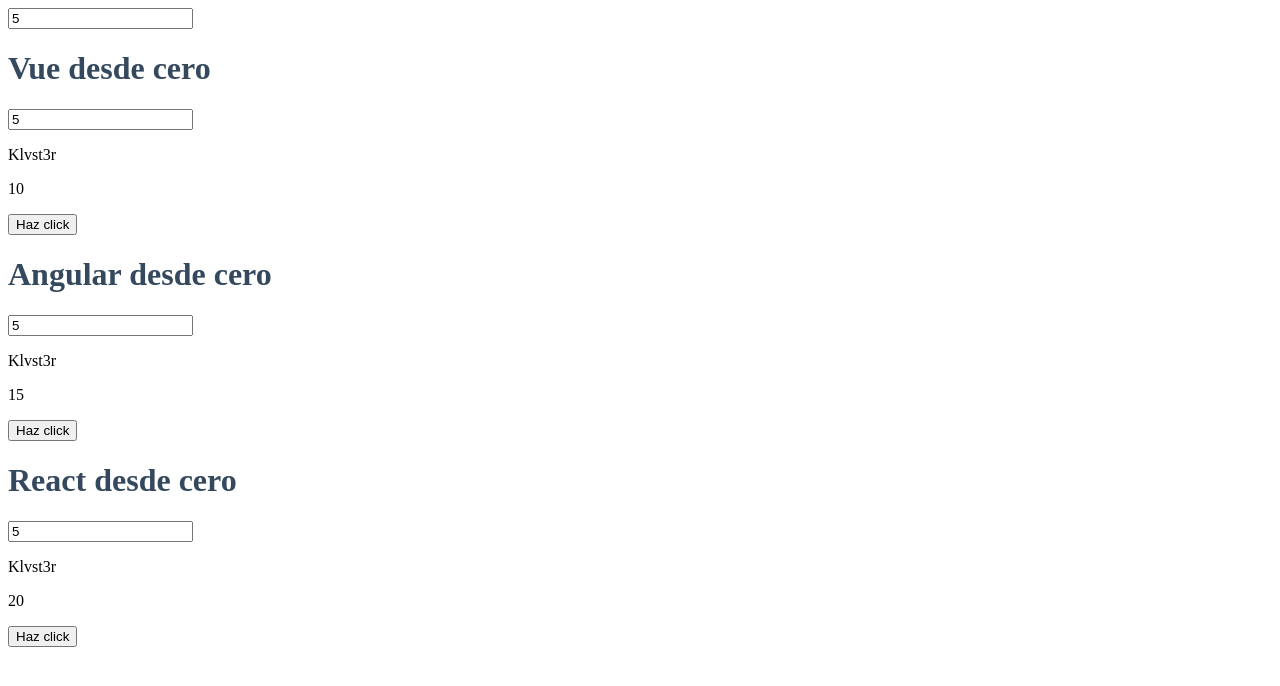
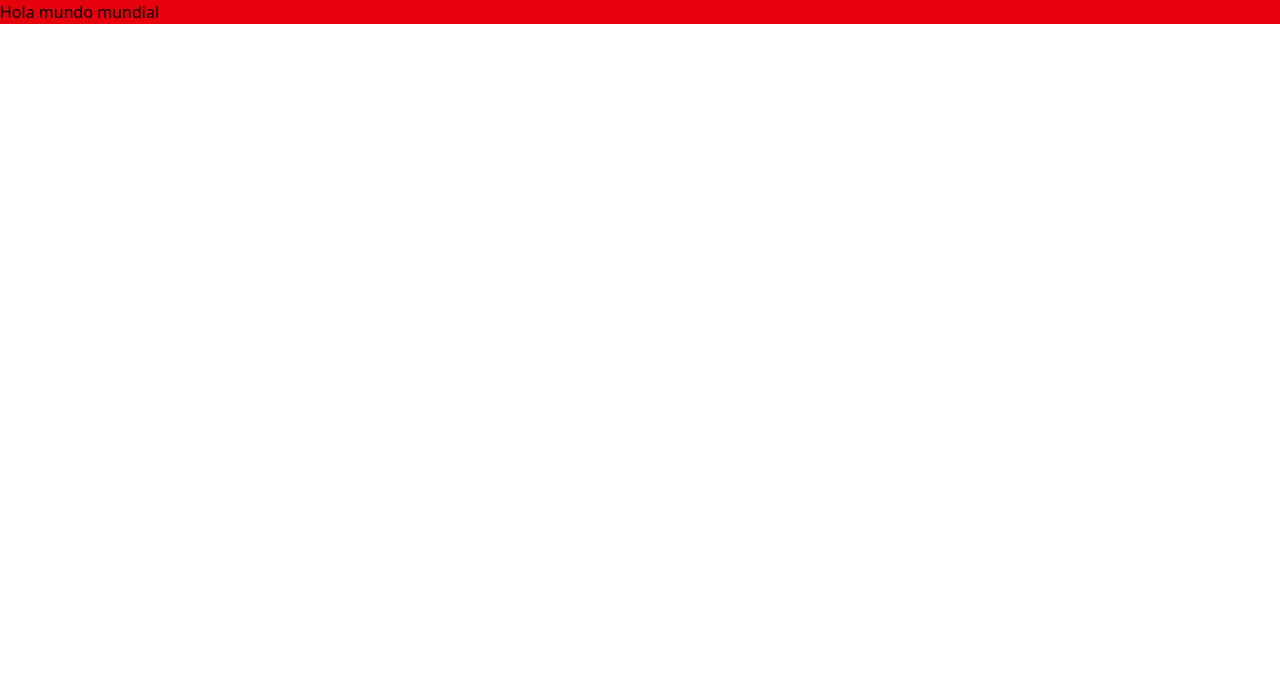
Before and after one commit to Klvst3r/vue3, a Vue app: page / in a window 1280 px wide. Shown: the top 686 px of the page. Built offline with nearby package versions, Linux system fonts and the light colour scheme.

Commit message:
3.5 Uso de inheritsAttrs

```diff
--- a/index.html
+++ b/index.html
@@ -1,10 +1,11 @@
 <!DOCTYPE html>
 <html lang="es">
   <head>
-    <meta charset="UTF-8">
-    <link rel="icon" href="/favicon.ico">
-    <meta name="viewport" content="width=device-width, initial-scale=1.0">
+    <meta charset="UTF-8" />
+    <link rel="icon" href="/favicon.ico" />
+    <meta name="viewport" content="width=device-width, initial-scale=1.0" />
     <title>Mi Proyecto Vue</title>
+    <script src="https://cdn.jsdelivr.net/npm/@tailwindcss/browser@4"></script>
   </head>
   <body>
     <div id="app"></div>
--- a/src/App.vue
+++ b/src/App.vue
@@ -1,44 +1,9 @@
 <script setup>
-//1. Importamos ref
-import { ref } from 'vue'
-
-// 2. Importar el componente Detail course
-import DetailCourse from './components/DetailCourse.vue'
-
-let courses = [
-  {
-    title: 'Vue desde cero',
-    professor: 'Klvst3r',
-    price: 10,
-  },
-  {
-    title: 'Angular desde cero',
-    professor: 'Klvst3r',
-    price: 15,
-  },
-  {
-    title: 'React desde cero',
-    professor: 'Klvst3r',
-    price: 20,
-  },
-]
-
-//Pasamos el atributo de manera dinamica:
-const count = ref(5)
-
-
+import AlertComponent from '@/components/AlertComponent.vue'
 </script>
 
 <template>
-  <input type="text" v-model.number="count" />
+  <AlertComponent class="bg-red-600" />
+</template>
 
- <DetailCourse
-    v-for="course in courses"
-    :key="course.title"
-    :course="course"
-    v-model:count="count"
-
-  />
-</template>
-<!-- h1 { color: #35495e; } -->
 <style scoped></style>
--- /dev/null
+++ b/src/components/AlertComponent.vue
@@ -0,0 +1,14 @@
+<script setup>
+//const props = defineProps(['class'])
+defineOptions({
+  inheritAttrs: false,
+})
+</script>
+
+<template>
+  <div>
+    <div v-bind="$attrs">Hola mundo mundial</div>
+  </div>
+</template>
+
+<style scoped></style>
```
Also changed, not shown: 1 other file (tests, documents, lock files or other folders).
